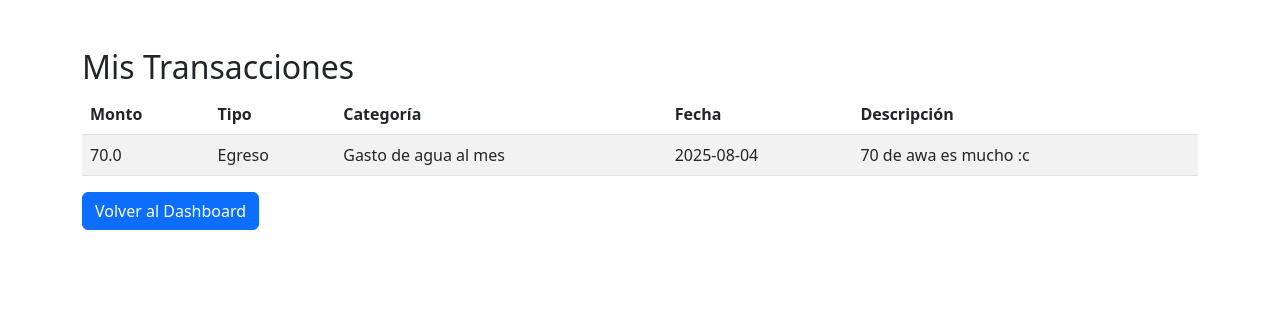
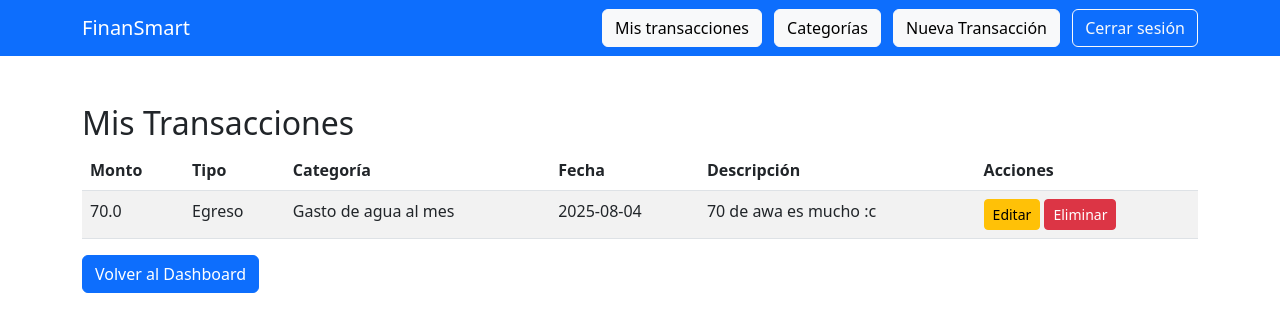
Before and after one commit to fcu2134/finansmarrt, a Flask app: page /transacciones in a window 1280 px wide. Shown: the top 332 px of the page. Run offline with Flask 3, Linux system fonts and the light colour scheme; a user stored in the database is signed in; data comes from the database, SQL or seed files in the repository; parts of the project's set-up code (start-up, migrations or seed data) failed here and were passed over.

```diff
--- a/app.py
+++ b/app.py
@@ -76,8 +76,8 @@ def cerrar_sesion():
 @login_required
 def panel():
     transacciones = Transaccion.query.filter_by(usuario_id=current_user.id).all()
-    ingresos = sum(t.monto for t in transacciones if t.tipo == 'Ingreso')
-    egresos = sum(t.monto for t in transacciones if t.tipo == 'Egreso')
+    ingresos = int(sum(t.monto for t in transacciones if t.tipo == 'Ingreso'))
+    egresos = int(sum(t.monto for t in transacciones if t.tipo == 'Egreso'))
     saldo = ingresos - egresos
 
     from collections import defaultdict
@@ -87,10 +87,19 @@ def panel():
         if t.tipo == 'Egreso' and t.categoria:
             categorias_gasto[t.categoria.nombre] += t.monto
 
-    etiquetas = list(categorias_gasto.keys())
-    valores = list(categorias_gasto.values())
 
-    return render_template('panel.html', ingresos=ingresos, egresos=egresos, saldo=saldo, etiquetas=etiquetas, valores=valores)
+    labels = list(categorias_gasto.keys())
+    values = list(categorias_gasto.values())
+
+    return render_template(
+        'panel.html',
+        ingresos=ingresos,
+        egresos=egresos,
+        saldo=saldo,
+        labels=labels,
+        values=values
+    )
+
 #esto muestra la lista de transacciones
 @app.route('/transacciones')
 @login_required
@@ -205,6 +214,18 @@ def editar_transaccion(id):
         return redirect(url_for('panel'))
 
     return render_template('editar_transaccion.html', form=form)
+@app.route('/transacciones/eliminar/<int:id>', methods=['POST'])
+@login_required
+def eliminar_transaccion(id):
+    transaccion = Transaccion.query.get_or_404(id)
+    if transaccion.usuario_id != current_user.id:
+        flash("No tienes permiso para eliminar esta transacción.", "error")
+        return redirect(url_for('listar_transacciones'))
+
+    db.session.delete(transaccion)
+    db.session.commit()
+    flash("Transacción eliminada.")
+    return redirect(url_for('listar_transacciones'))
 
 if __name__ == '__main__':
     with app.app_context():
--- a/templates/transacciones.html
+++ b/templates/transacciones.html
@@ -8,6 +8,17 @@
 
 </head>
 <body>
+  <nav class="navbar navbar-expand-lg navbar-dark bg-primary">
+  <div class="container">
+    <a class="navbar-brand" href="{{ url_for('panel') }}">FinanSmart</a>
+    <div class="ms-auto">
+      <a href="{{ url_for('listar_transacciones') }}" class="btn btn-light me-2">Mis transacciones</a>
+      <a href="{{ url_for('categorias') }}" class="btn btn-light me-2">Categorías</a>
+      <a href="{{ url_for('agregar_transaccion') }}" class="btn btn-light me-2">Nueva Transacción</a>
+      <a href="{{ url_for('cerrar_sesion') }}" class="btn btn-outline-light">Cerrar sesión</a>
+    </div>
+  </div>
+</nav>
   <div class="container mt-5">
     <h2>Mis Transacciones</h2>
     <table class="table table-striped">
@@ -18,6 +29,7 @@
           <th>Categoría</th>
           <th>Fecha</th>
           <th>Descripción</th>
+           <th>Acciones</th>
         </tr>
       </thead>
       <tbody>
@@ -28,6 +40,13 @@
           <td>{{ t.categoria.nombre if t.categoria else 'Sin categoría' }}</td>
           <td>{{ t.fecha.strftime('%Y-%m-%d') }}</td>
           <td>{{ t.descripcion }}</td>
+               <td>
+
+        <a href="{{ url_for('editar_transaccion', id=t.id) }}" class="btn btn-warning btn-sm">Editar</a>
+            <form action="{{ url_for('eliminar_transaccion', id=t.id) }}" method="POST" style="display:inline-block;" onsubmit="return confirm('¿Seguro que quieres eliminar esta transacción?');">
+        <button type="submit" class="btn btn-danger btn-sm">Eliminar</button>
+    </form>
+      </td>
         </tr>
         {% else %}
         <tr><td colspan="5" class="text-center">No tienes transacciones.</td></tr>
```
Also changed, not shown: templates/panel.html (+43 -8 lines).
